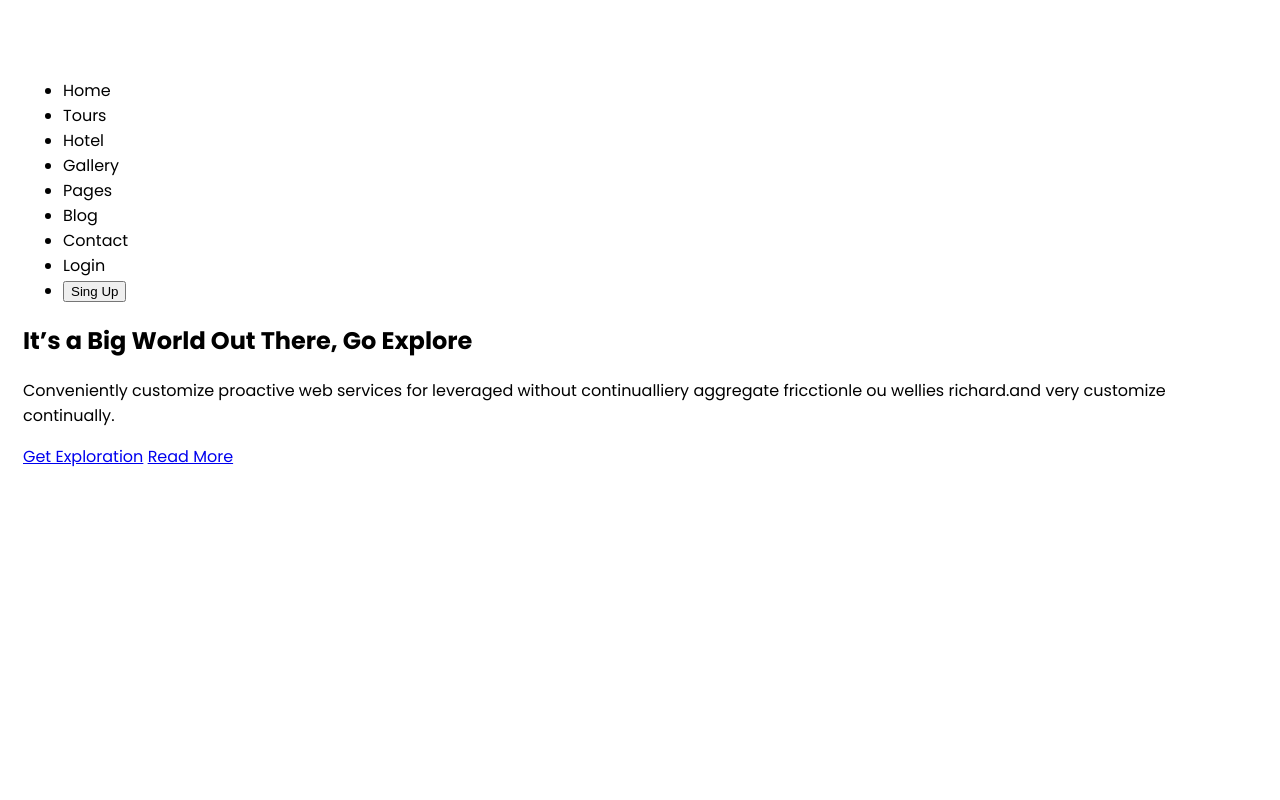
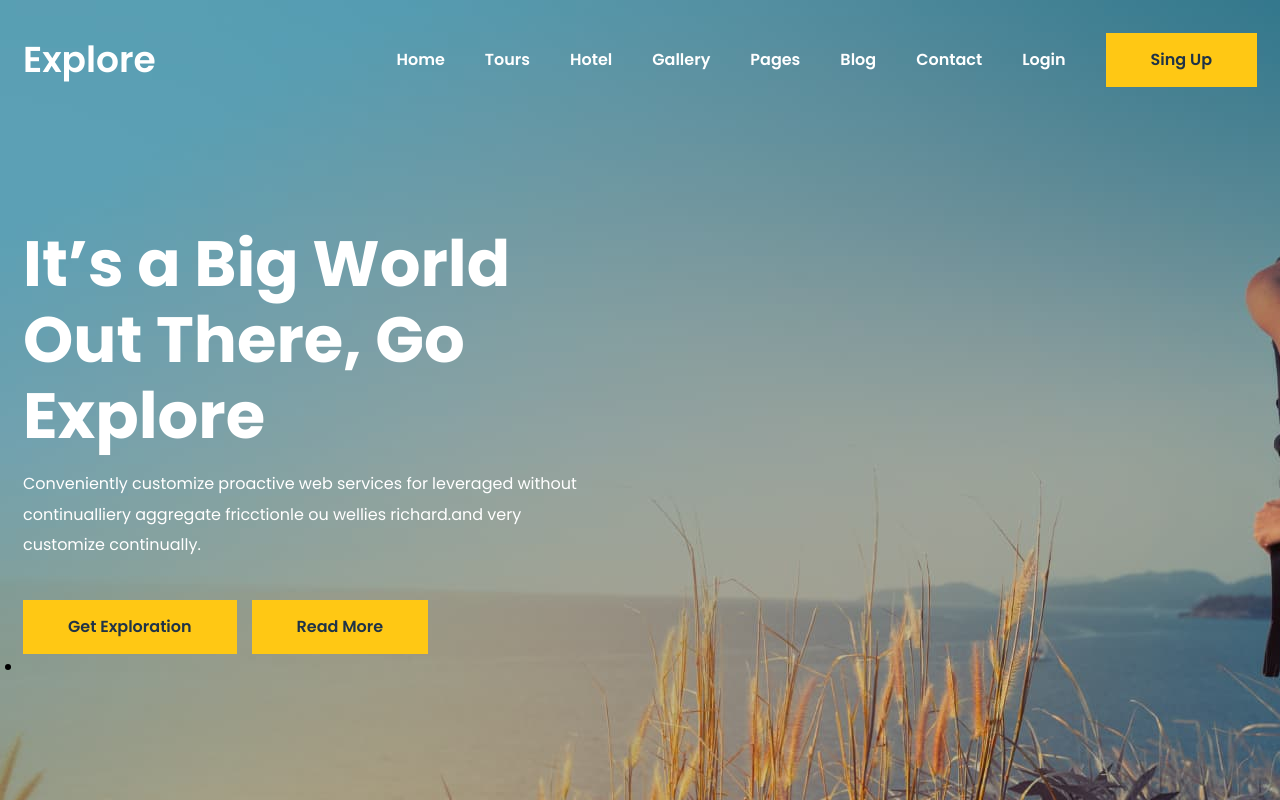
Before and after one commit to HennadiiBorysevych/TravelAgency, a plain HTML site: page index.html in a window 1280 px wide. Drawn offline with Linux system fonts and the light colour scheme.

Commit message:
main section

```diff
--- a/index.html
+++ b/index.html
@@ -17,20 +17,22 @@
     <div class="wrapper">
       <header>
         <div class="container">
+          <div class="header-wrapper">
             <a class="logo" href="./index.html">Explore</a>
             <nav class="navigation">
               <ul class="navigation__list">
-              <li>Home</li>
-              <li>Tours</li>
-              <li>Hotel</li>
-              <li>Gallery</li>
-              <li>Pages</li>
-              <li>Blog</li>
-              <li>Contact</li>
-              <li>Login</li>
+                <li><a href="#">Home</a></li>
+                <li><a href="#">Tours</a></li>
+                <li><a href="#">Hotel</a></li>
+                <li><a href="#">Gallery</a></li>
+                <li><a href="#">Pages</a></li>
+                <li><a href="#">Blog</a></li>
+                <li><a href="#">Contact</a></li>
+                <li><a href="#">Login</a></li>
                 <li><button class="btn" type="button">Sing Up</button></li>
               </ul>
             </nav>
+          </div>
         </div>
       </header>
       <main>
@@ -44,7 +46,16 @@
             </p>
             <div class="btns">
               <a class="btn" href="#">Get Exploration</a>
-              <a class="btn btn--accent" href="#">Read More</a>
+              <a class="btn" href="#">Read More</a>
+            </div>
+          </div>
+        </section>
+        <section>
+          <div class="container">
+            <div class="booking-wrapper">
+              <ul class="booking__list">
+                <li></li>
+              </ul>
             </div>
           </div>
         </section>
--- a/styles.css
+++ b/styles.css
@@ -1,7 +1,20 @@
 body {
   font-family: "Poppins", sans-serif;
+  background-image: url(./images/BG.jpg);
+  background-attachment: fixed;
 }
-
+ul {
+  margin: 0;
+  padding: 0;
+}
+h1,
+h2 {
+  margin: 0;
+  padding: 0;
+}
+a {
+  text-decoration: none;
+}
 .container {
   max-width: 1350px;
   padding-left: 15px;
@@ -16,18 +29,63 @@ body {
   line-height: 54px;
 
   color: #ffffff;
+  text-decoration: none;
 }
-.navigation {
+.header-wrapper {
+  display: flex;
+  justify-content: space-between;
+  padding: 25px 0 25px 0;
 }
 .navigation__list {
+  display: flex;
+  align-items: baseline;
+  gap: 40px;
+  list-style: none;
+}
+.navigation__list a {
+  font-family: "Poppins";
+  font-style: normal;
+  font-weight: 600;
+  font-size: 16px;
+  line-height: 24px;
+  color: #ffffff;
 }
 .btn {
+  display: block;
+  max-width: 160px;
+  font-family: "Poppins";
+  font-style: normal;
+  font-weight: 600;
+  font-size: 16px;
+  line-height: 24px;
+
+  text-align: center;
+  padding: 15px 45px 15px 45px;
+  background-color: #ffc814;
+  color: #1f3347;
+  border: none;
+  cursor: pointer;
 }
 .main__title {
+  margin-top: 114px;
+  max-width: 488px;
+  font-weight: 700;
+  font-size: 64px;
+  line-height: 1.19;
+
+  color: #ffffff;
 }
 .main__text {
+  max-width: 563px;
+  font-weight: 400;
+  font-size: 16px;
+  line-height: 1.88;
+
+  color: #ffffff;
+  margin-top: 15px;
 }
 .btns {
+  display: flex;
+  gap: 15px;
+  margin-top: 40px;
 }
-.btn--accent {
-}
```
Lines whose indentation alone changed are shown as unchanged.
